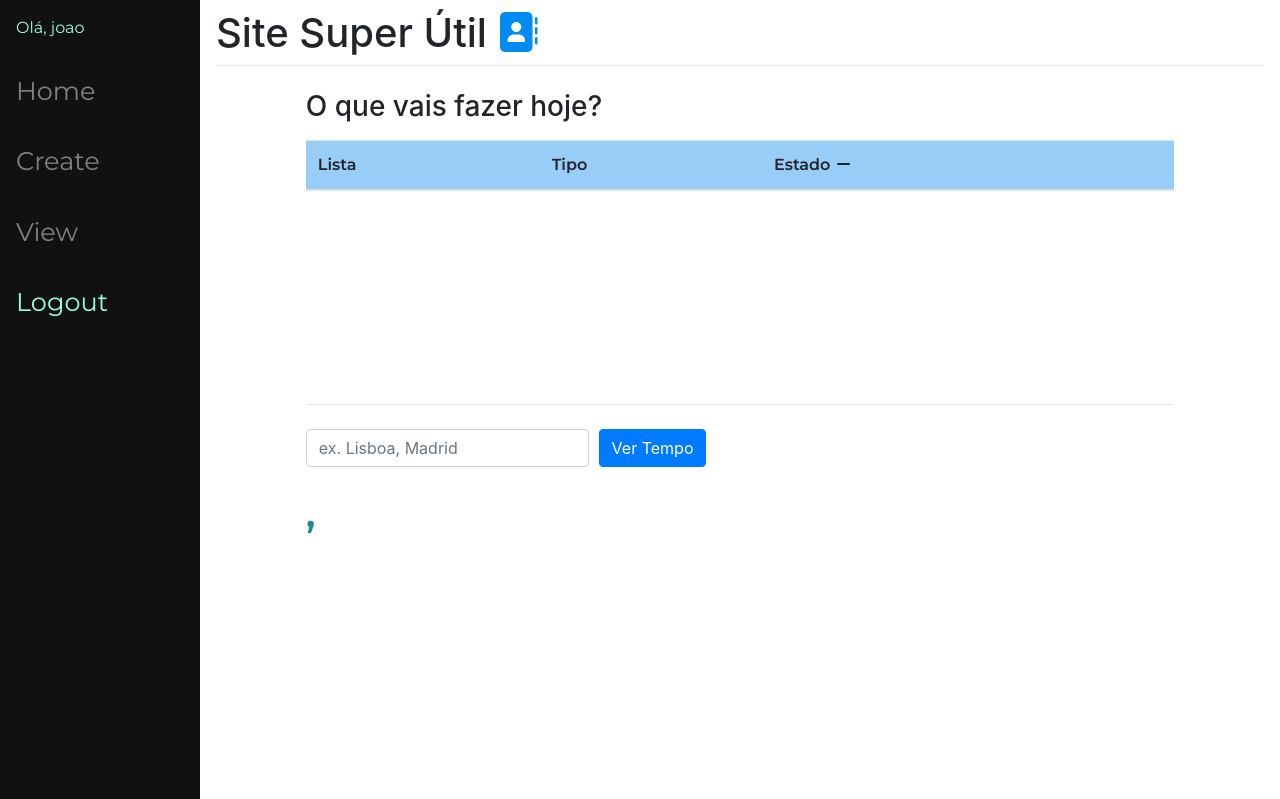
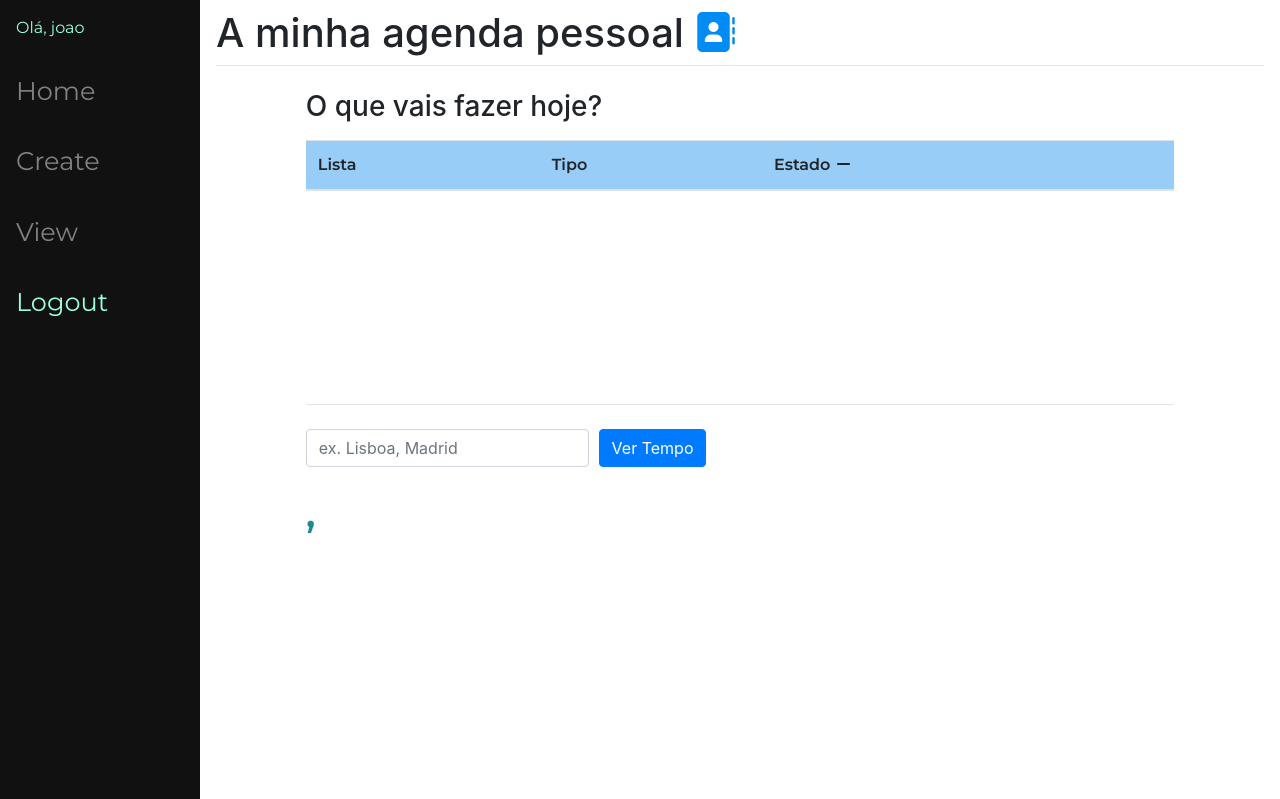
Before and after one commit to JonhShadow/Django-Meteo-TodoList, a Django app: page / in a window 1280 px wide. Shown: the top 799 px of the page. Run offline with Django 3.2, Linux system fonts and the light colour scheme; a user stored in the database is signed in; data comes from the database, SQL or seed files in the repository; data that the repository does not hold is empty; some libraries are stand-ins or nearby versions.

Commit message:
Replace Site's name

```diff
--- a/main/templates/main/base.html
+++ b/main/templates/main/base.html
@@ -40,7 +40,7 @@
           <div class="line3"></div>
         </div>
         <div class='logo'>
-          <h1 class="mt-2">Site Super Útil <i class="fas fa-address-book"></i></h1>
+          <h1 class="mt-2">A minha agenda pessoal <i class="fas fa-address-book"></i></h1>
         </div>
       </nav>
       <hr class="mt-0 mb-4">
```
